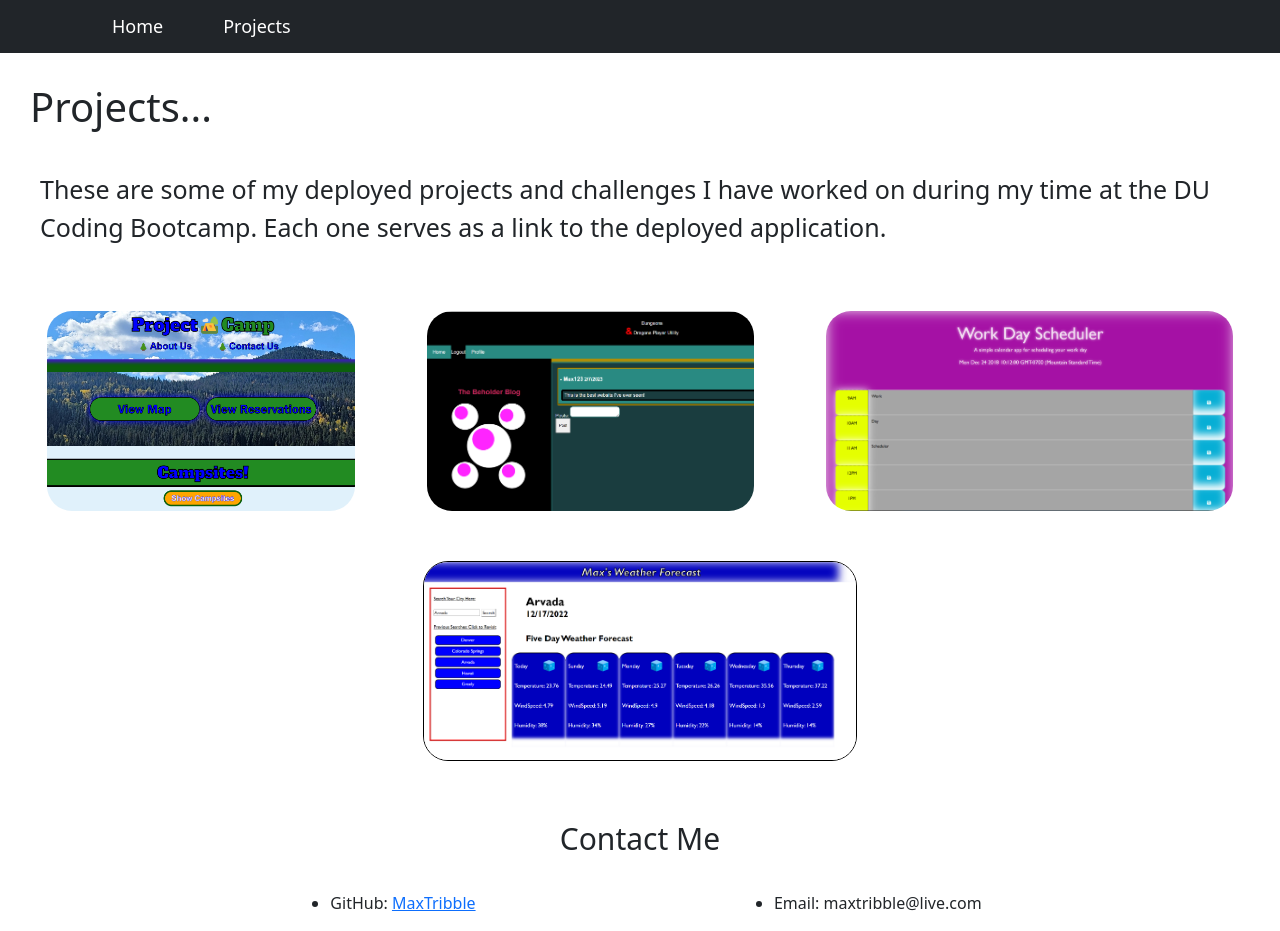
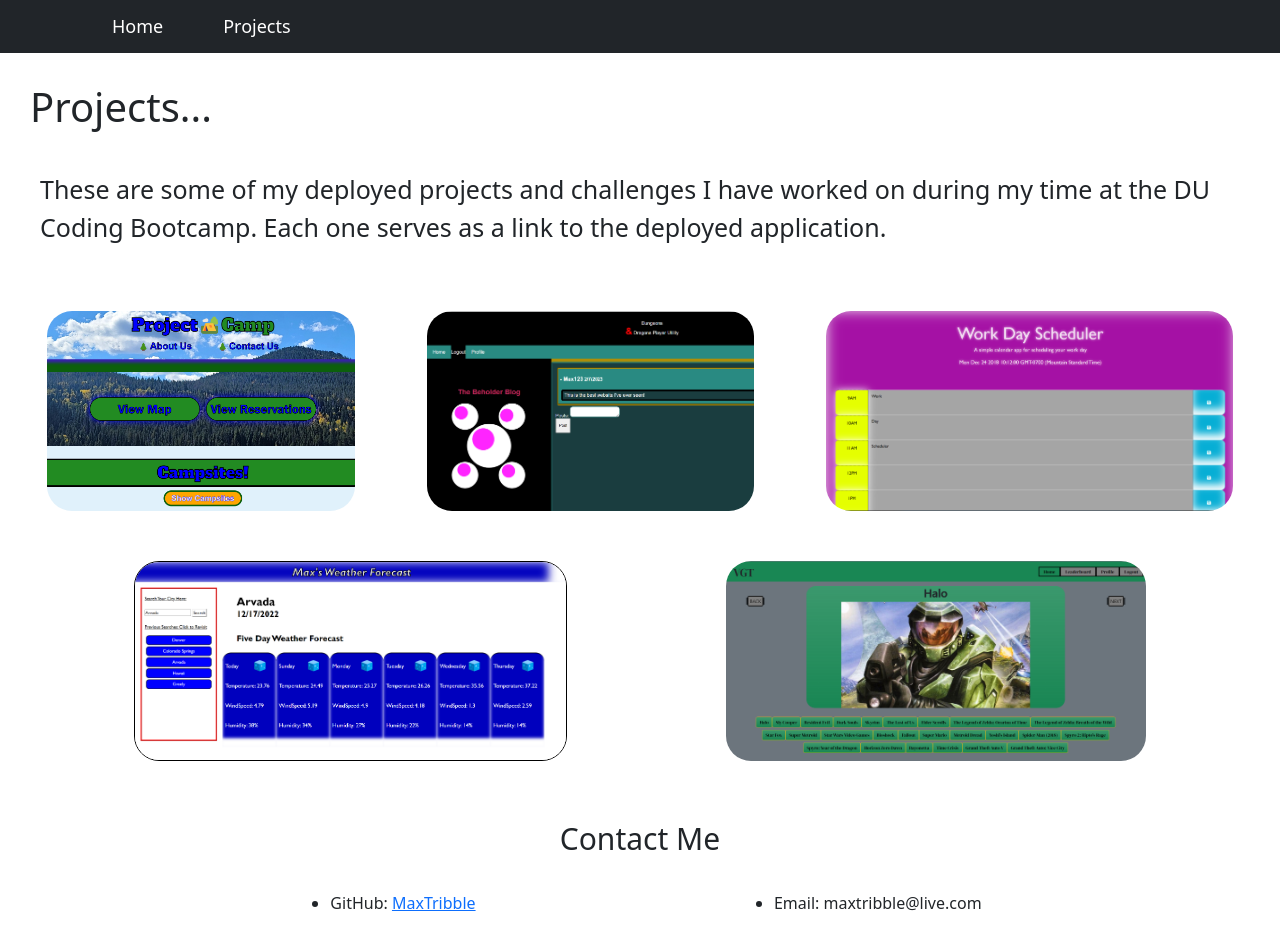
Before and after one commit to MaxTribble/Portfolio, a React (Create React App) app: page / in a window 1280 px wide. Both pictures are taken after a click on the button "Projects". Built offline with nearby package versions, Linux system fonts and the light colour scheme.

Commit message:
adding project 3 to projects

```diff
--- a/src/components/Project.js
+++ b/src/components/Project.js
@@ -2,6 +2,7 @@ import project1 from '../images/Screenshot (9).png'
 import project2 from '../images/Screenshot (21).png'
 import project3 from '../images/Screenshot (10).png'
 import project4 from '../images/Screenshot (11).png'
+import project5 from '../images/Screenshot (33).png'
 
 
 function Projects() {
@@ -16,6 +17,7 @@ function Projects() {
                 <a href="https://boiling-ridge-38547.herokuapp.com/homepage"><img src={project2} alt="image of Max Tribble" style={{margin: '25px', maxHeight: '200px', borderRadius: '25px'}}></img></a>
                 <a href="https://maxtribble.github.io/Day-Planner/"><img src={project3} alt="image of Max Tribble" style={{margin: '25px', maxHeight: '200px', borderRadius: '25px'}}></img></a>
                 <a href="https://maxtribble.github.io/WeatherForecast/"><img src={project4} alt="image of Max Tribble" style={{margin: '25px', maxHeight: '200px', borderRadius: '25px', border: '1px solid black'}}></img></a>
+                <a href="https://video-game-trivia.herokuapp.com/"><img src={project5} alt="image of Max Tribble" style={{margin: '25px', maxHeight: '200px', borderRadius: '25px'}}></img></a>
             </div>
         </div>
     );
```
Also changed, not shown: src/images/Screenshot (33).png (added), 8 other files (tests, documents, lock files or other folders).
